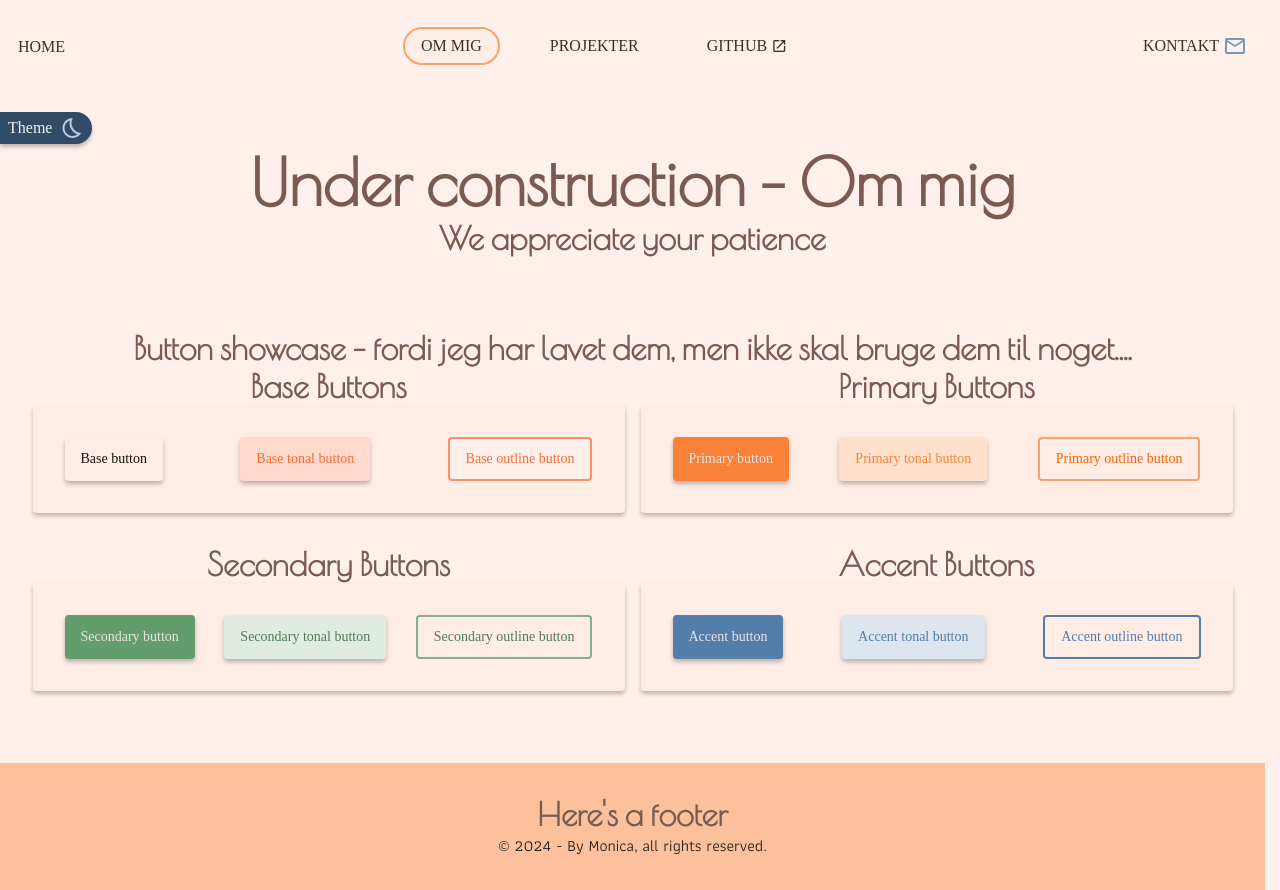
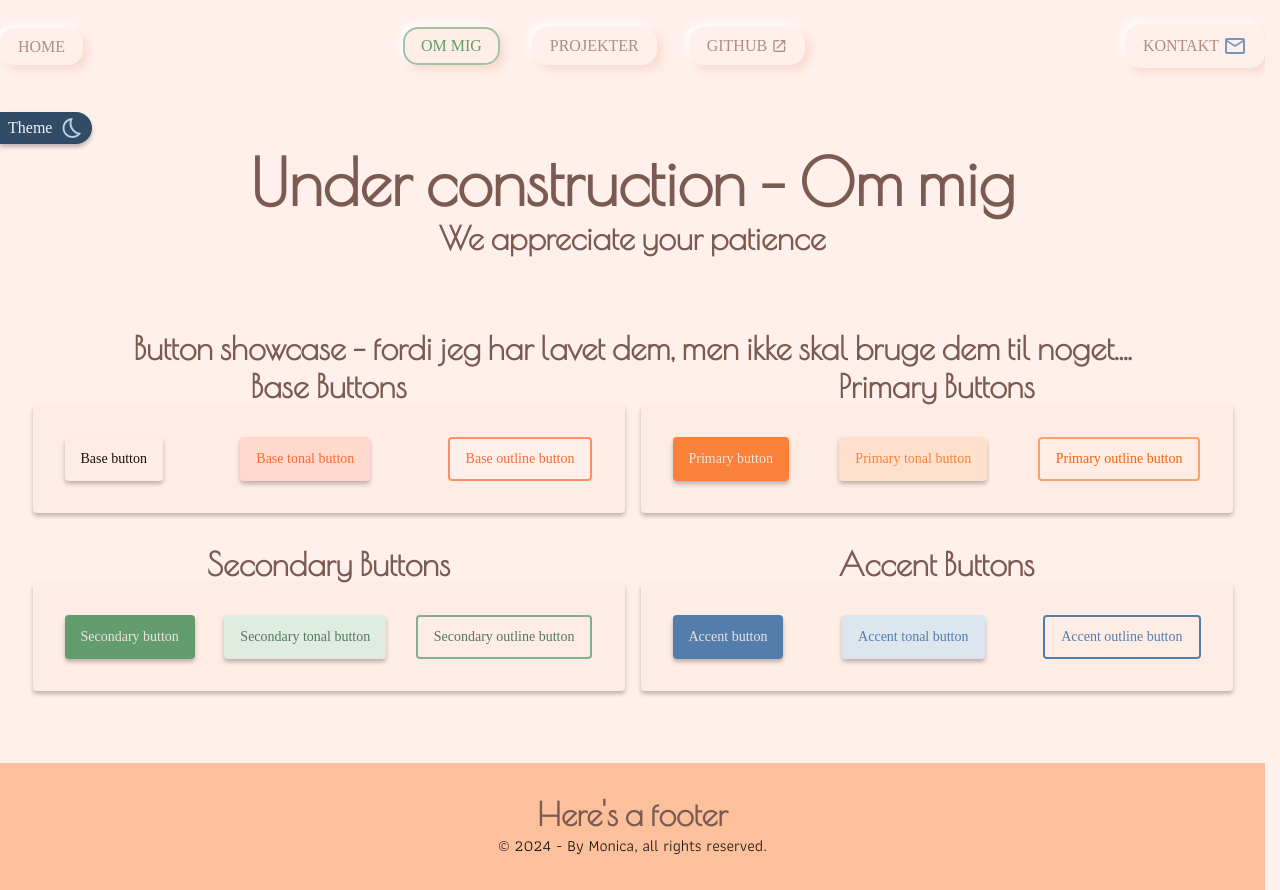
Before and after one commit to WeeWillow/portfolio, a Vue app: page /about in a window 1280 px wide. Built offline with nearby package versions, Linux system fonts and the light colour scheme; a web font is replaced by a local one.

Commit message:
neumorphic styling af knapper
this is just the start *evil villain laugh*

```diff
--- a/src/assets/generalClasses.css
+++ b/src/assets/generalClasses.css
@@ -42,3 +42,15 @@
   padding: var(--base) var(--base-200);
   box-shadow: var(--shadow-sharp);
 }
+
+.neum {
+  box-shadow: var(--neum-raised);
+  transition: all .25s ease-in-out;
+  &:hover {
+    background: var(--hover-background);
+    color: var(--secondary-400);
+  }
+  &:active {
+    box-shadow: var(--neum-inset);
+  }
+}
--- a/src/assets/themes.css
+++ b/src/assets/themes.css
@@ -9,6 +9,9 @@
   --primary-base: #fee5d6;
   --secondary-base: #aecbb3;
   --accent-base: #43658a;
+  --raised: #ffffff;
+  --lowered: hsl(17, 76%, 89%);
+  --hover-background: radial-gradient(circle, rgba(255, 255, 255, 0.068) 100%, rgba(255, 249, 244, 0.4) 30%);
 
   /* text shades */
   --text-50: #f5f1f0;
@@ -84,6 +87,8 @@
   --primary-base: #dba791;
   --secondary-base: #345139;
   --accent-base: #7598bd;
+  --raised: #4c3229;
+  --lowered: hsl(16, 42%, 10%);
 
   /* text shades */
   --text-50: #100b0a;
--- a/src/assets/variables.css
+++ b/src/assets/variables.css
@@ -20,7 +20,7 @@
   /* ------ sizes -------- */
   /* roundings */
   --rounded-min: 4px;
-  --rounded-050: 15px;
+  --rounded-50: 15px;
   --rounded-general: 30px;
   /* borders */
   --border-lil: 2px;
@@ -28,9 +28,9 @@
   /* ------------ */
 
   /* attempt at consistent sizing - 🤞 */
-  --base-025: 0.25rem; /* 4px */
-  --base-050: 0.5rem; /* 8px */
-  --base-075: 0.75rem; /* 12px */
+  --base-25: 0.25rem; /* 4px */
+  --base-50: 0.5rem; /* 8px */
+  --base-75: 0.75rem; /* 12px */
   --base-btn-txt: 0.875rem; /* 14px */
   --base: 1rem; /* 16px */
   --base-125: 1.25rem; /* 20px */
@@ -43,4 +43,6 @@
 
   /* ------ other stuff -------- */
   --shadow-sharp: 0px 3px 4px 0px rgba(0, 0, 0, 0.25);
+  --neum-raised: 0.3rem 0.3rem 0.6rem var(--lowered), -0.2rem -0.2rem 0.5rem var(--raised);
+  --neum-inset: inset 0.2rem 0.2rem 0.5rem var(--background-100), inset -0.2rem -0.2rem 0.5rem var(--raised);
 }
--- a/src/components/layout/CaseCardOne.vue
+++ b/src/components/layout/CaseCardOne.vue
@@ -27,7 +27,7 @@ article {
   height: 300px;
   width: 100%;
   background: var(--primary-base);
-  border-radius: var(--rounded-050);
+  border-radius: var(--rounded-50);
 
   padding: var(--base-200);
 }
--- a/src/components/layout/TheNav.vue
+++ b/src/components/layout/TheNav.vue
@@ -6,13 +6,13 @@ import { RouterLink } from 'vue-router'
   <div class="layout-container">
     <nav>
       <ul class="nav-list flexRow">
-        <li><RouterLink to="/">Home</RouterLink></li>
+        <li><RouterLink to="/" class="neum">Home</RouterLink></li>
         <div class="nav-island">
-          <li><RouterLink to="/about" class="flexRow">Om mig</RouterLink></li>
-          <li><RouterLink to="/projects" class="flexRow">Projekter</RouterLink></li>
-          <li><a class="flexRow" href="https://github.com/WeeWillow" target="_blank" rel="noopener noreferrer">GitHub <span class="material-icons-outlined">open_in_new</span></a></li>
+          <li><RouterLink to="/about" class="flexRow neum">Om mig</RouterLink></li>
+          <li><RouterLink to="/projects" class="flexRow neum">Projekter</RouterLink></li>
+          <li><a class="flexRow neum" href="https://github.com/WeeWillow" target="_blank" rel="noopener noreferrer">GitHub <span class="material-icons-outlined">open_in_new</span></a></li>
         </div>
-        <li><RouterLink to="/contact" class="flexRow">Kontakt <span class="material-icons-outlined contact">email</span></RouterLink></li>
+        <li><RouterLink to="/contact" class="flexRow neum">Kontakt <span class="material-icons-outlined contact">email</span></RouterLink></li>
       </ul>
     </nav>
   </div>
@@ -21,7 +21,8 @@ import { RouterLink } from 'vue-router'
 <style scoped>
 .router-link-active {
   background: var(--primary-50);
-  border-color: var(--primary-300);
+  border-color: var(--secondary-300);
+  color: var(--secondary-500);
 }
 
 .flexRow {
@@ -31,22 +32,19 @@ import { RouterLink } from 'vue-router'
 
 a {
   /* flex */
-  gap: var(--base-025);
+  gap: var(--base-25);
   /* border */
   border: var(--border-lil) solid transparent;
   /* shape */
-  border-radius: var(--rounded-general);
-  padding: var(--base-050) var(--base);
+  border-radius: var(--rounded-50);
+  padding: var(--base-50) var(--base);
   /* typography */
   font-family: var(--font-interface);
   font-size: var(--base);
   text-transform: uppercase;
   /* colour */
-  color: var(--text-800);
-  transition: all 0.15s ease-in-out;
-  &:hover {
-    border-color: var(--secondary-500);
-  }
+  color: var(--text-400);
+  transition: all 0.2s ease-in-out;
 }
 
 nav {
--- a/src/components/ui/ActionButton.vue
+++ b/src/components/ui/ActionButton.vue
@@ -50,7 +50,7 @@ function clickHandler() {
 
 /* Styles for base buttons */
 button {
-  padding: var(--base-075) var(--base);
+  padding: var(--base-75) var(--base);
   border-radius: var(--rounded-min);
   font-size: var(--base-btn-txt);
   border: none;
--- a/src/components/ui/LinkButton.vue
+++ b/src/components/ui/LinkButton.vue
@@ -49,7 +49,7 @@ function clickHandler() {
 <style scoped>
 /* Styles for base buttons */
 button {
-  padding: var(--base-075) var(--base);
+  padding: var(--base-75) var(--base);
   border-radius: var(--rounded-min);
   font-size: var(--base-btn-txt);
   border: none;
--- a/src/components/ui/ThemeButton.vue
+++ b/src/components/ui/ThemeButton.vue
@@ -73,12 +73,12 @@ button {
   /* flex */
   display: flex;
   align-items: center;
-  gap: var(--base-050);
+  gap: var(--base-50);
   /* shape */
   border: none;
   box-shadow: var(--shadow-sharp);
   border-radius: 0 var(--rounded-general) var(--rounded-general) 0;
-  padding: var(--base-025) var(--base-050);
+  padding: var(--base-25) var(--base-50);
   width: fit-content;
   /* text */
   font-size: var(--base);
--- a/src/views/HomeView.vue
+++ b/src/views/HomeView.vue
@@ -94,7 +94,7 @@ h2 {
 
 .content {
   h2 {
-    margin: var(--base-025) 0;
+    margin: var(--base-25) 0;
     color: var(--primary-300);
   }
 }
@@ -110,7 +110,7 @@ h2 {
 img {
   border: 2px solid var(--secondary-200);
   border-radius: var(--rounded-general);
-  padding: var(--base-050);
+  padding: var(--base-50);
   transition: all 0.15s ease-in-out;
   &:hover {
     transform: scale(1.01);
@@ -121,16 +121,16 @@ img {
 .icons {
   display: grid;
   grid-template-columns: repeat(3,1fr);
-  gap: var(--base-050);
+  gap: var(--base-50);
   align-items: center;
   padding: var(--base) 0;
   height: 100%;
 
   p {
     background: var(--secondary-base);
-    padding: var(--base-075);
+    padding: var(--base-75);
     text-align: center;
-    border-radius: var(--rounded-050);
+    border-radius: var(--rounded-50);
   }
 }
 
--- a/src/views/ProjectOne.vue
+++ b/src/views/ProjectOne.vue
@@ -193,7 +193,7 @@
 
 <style scoped>
 h2 {
-  margin: var(--base-050) 0;
+  margin: var(--base-50) 0;
 }
 
 p {
@@ -230,7 +230,7 @@ section.toTop {
 }
 
 span {
-  margin: 0 var(--base-050);
+  margin: 0 var(--base-50);
 }
 
 </style>
```
